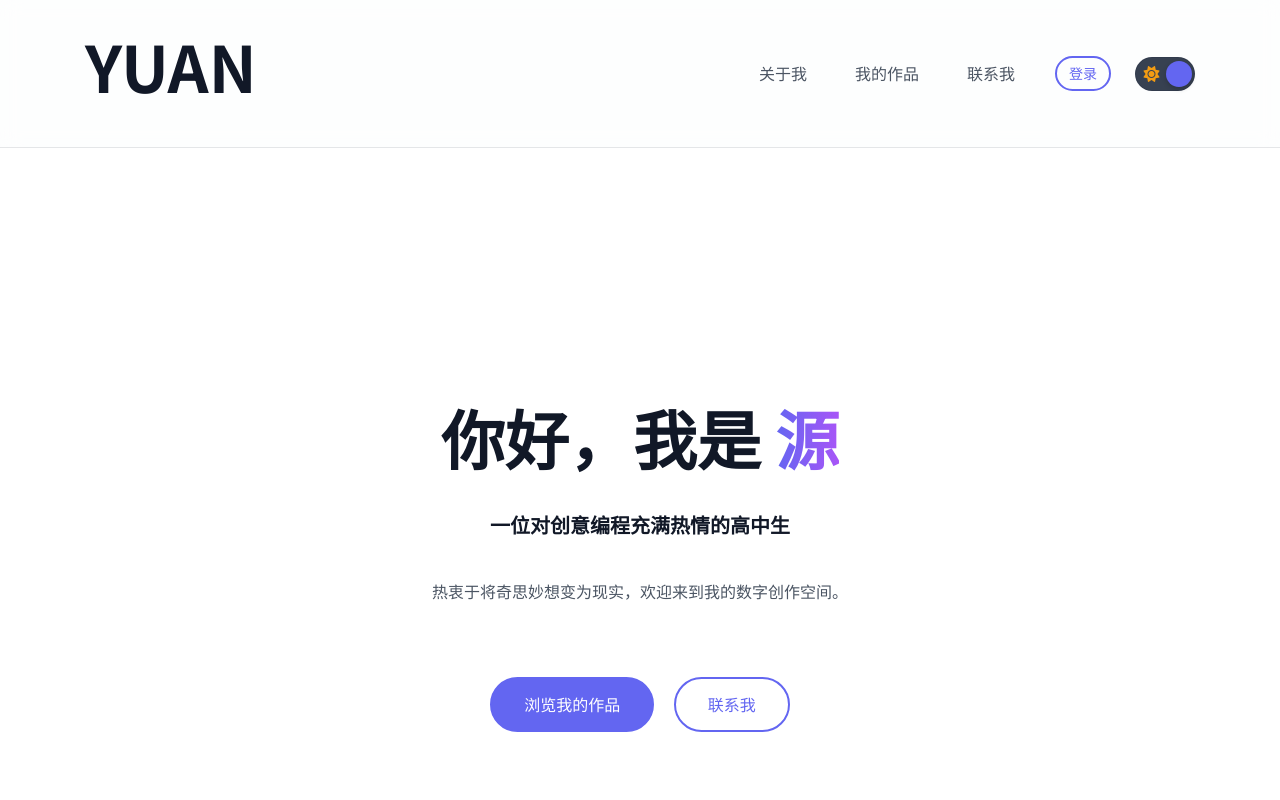
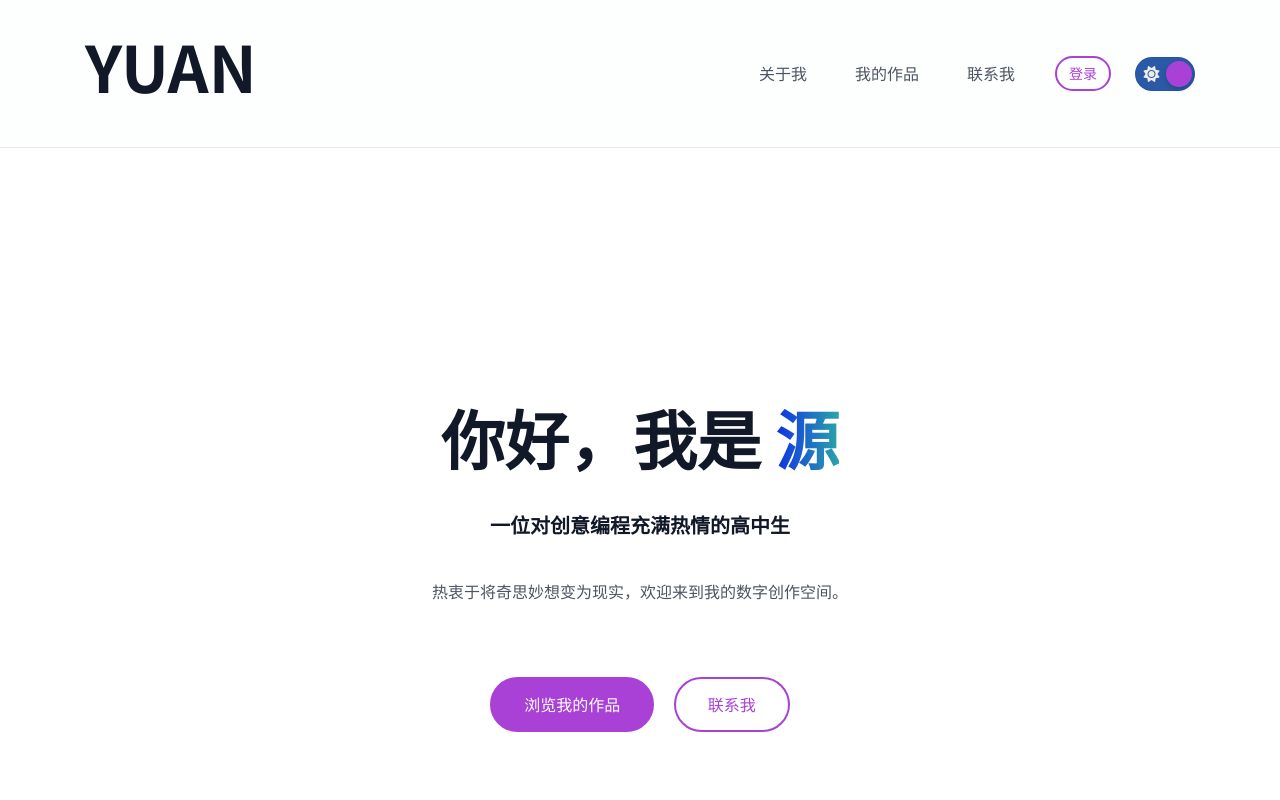
Before and after one commit to silenceyuana/yuanweb, a website: page public/index.html in a window 1280 px wide. Shown: the top 800 px of the page. Drawn offline with Linux system fonts and the light colour scheme.

Commit message:
美化界面2

```diff
--- a/public/assets/css/theme.css
+++ b/public/assets/css/theme.css
@@ -12,11 +12,11 @@
   --text-color-primary: #f9fafb;
   --text-color-secondary: #9ca3af;
   --border-color: rgba(249, 250, 251, 0.1);
-  --primary-color: #818cf8;
-  --primary-glow: rgba(129, 140, 248, 0.4);
+  --primary-color: #25c8f1;
+  --primary-glow: rgba(4, 25, 216, 0.4);
   --navbar-bg-color: rgba(17, 24, 39, 0.7);
-  --gradient-start: #6366f1;
-  --gradient-end: #a855f7;
+  --gradient-start: #0f2fe5;
+  --gradient-end: #2aa4a9;
 
   /* Global Styles */
   --font-family-sans-serif: 'Noto Sans SC', -apple-system, BlinkMacSystemFont, "Segoe UI", Roboto, "Helvetica Neue", Arial, sans-serif;
@@ -33,8 +33,8 @@
   --text-color-primary: #111827;
   --text-color-secondary: #4b5563;
   --border-color: rgba(17, 24, 39, 0.1);
-  --primary-color: #6366f1;
-  --primary-glow: rgba(99, 102, 241, 0.3);
+  --primary-color: #a941d6;
+  --primary-glow: rgba(30, 87, 211, 0.69);
   --navbar-bg-color: rgba(255, 255, 255, 0.7);
 }
 
@@ -191,9 +191,9 @@ section:nth-of-type(odd) { background-color: var(--section-odd-bg); }
 .theme-switch input { opacity: 0; width: 0; height: 0; }
 .slider { position: absolute; cursor: pointer; top: 0; left: 0; right: 0; bottom: 0; background-color: var(--section-odd-bg); transition: .4s; border-radius: 34px; display: flex; align-items: center; justify-content: space-around; border: 1px solid var(--border-color); }
 .slider:before { position: absolute; content: ""; height: 26px; width: 26px; left: 4px; bottom: 3px; background-color: white; transition: .4s; border-radius: 50%; box-shadow: 0 2px 5px rgba(0,0,0,0.2); }
-.slider .fa-sun { color: #f39c12; }
+.slider .fa-sun { color: #eeece9; }
 .slider .fa-moon { color: #9ca3af; }
-input:checked + .slider { background-color: #374151; }
+input:checked + .slider { background-color: #2a5aa7; }
 input:checked + .slider:before { background-color: var(--primary-color); transform: translateX(26px); }
 
 /* ===============================================*/
```
Also changed, not shown: README.md, screenshot.png (added).
